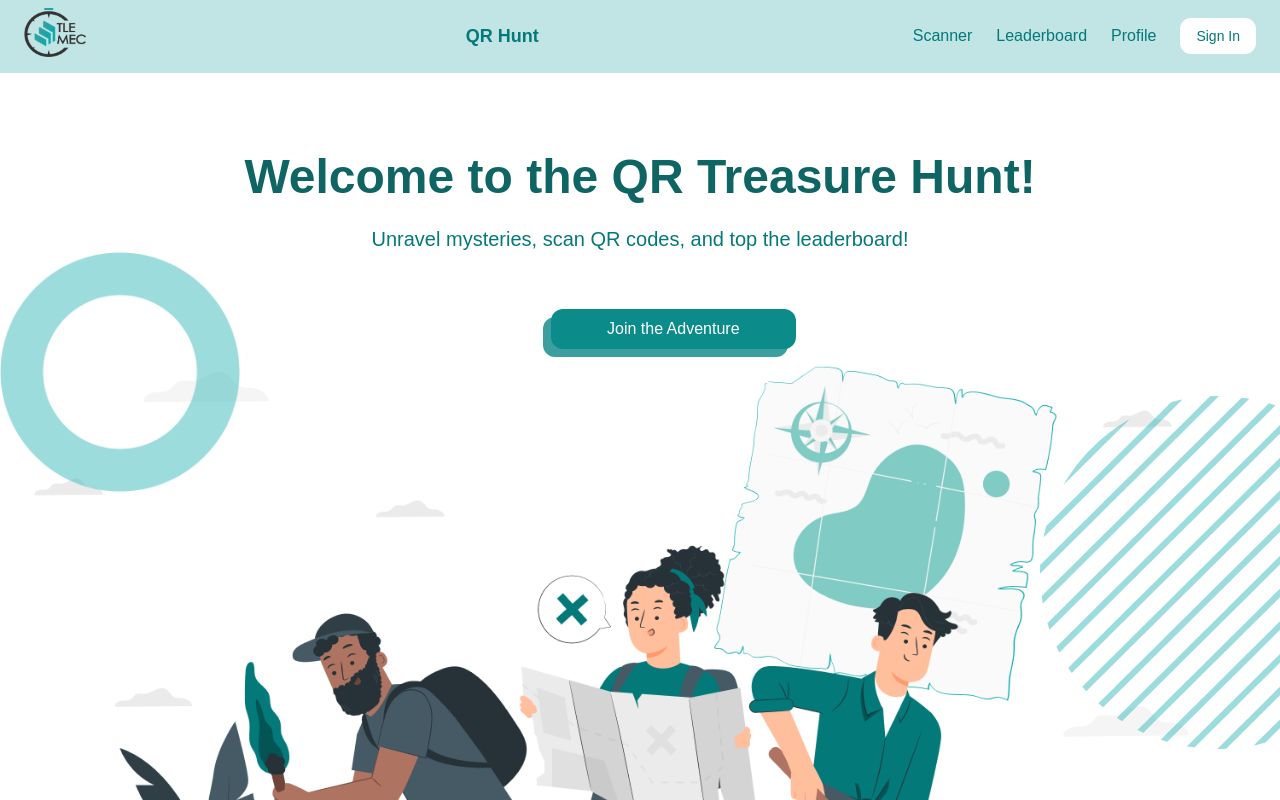
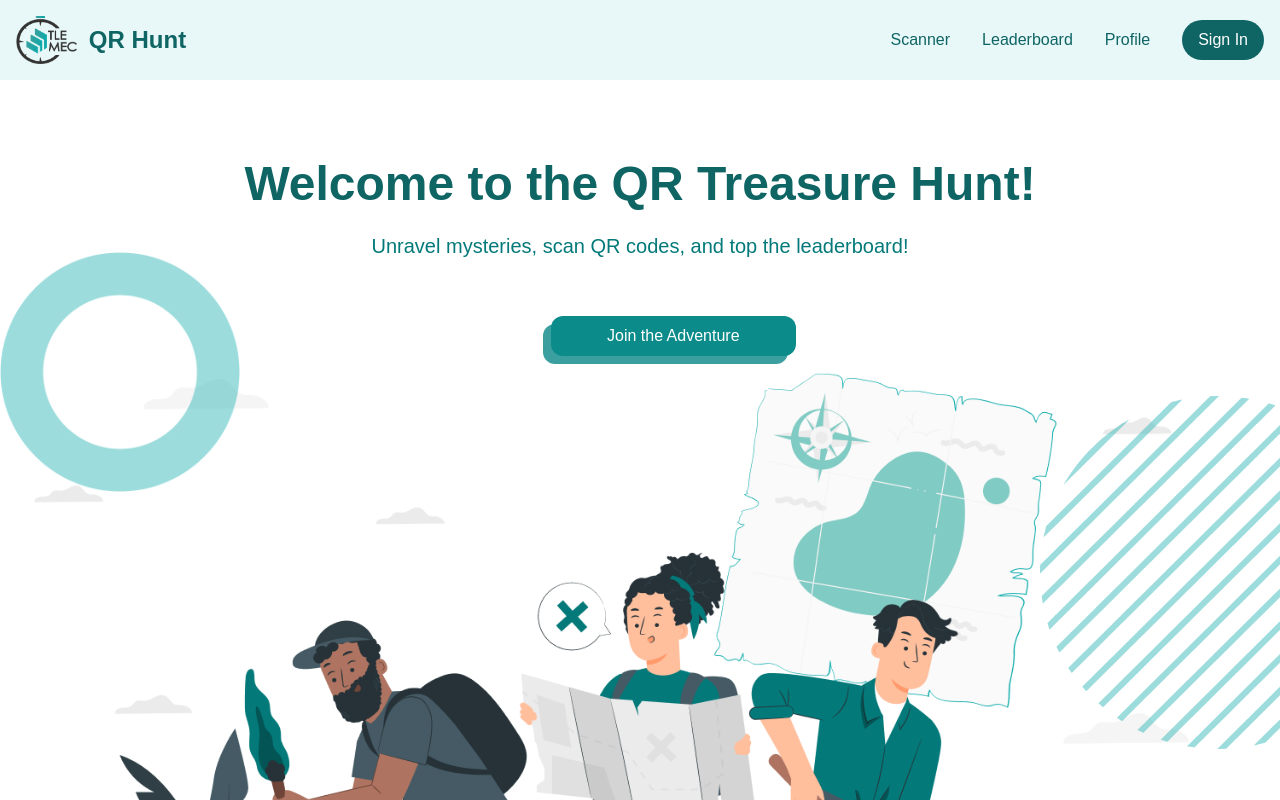
Before and after one commit to roshinjimmy/qr-hunt, a Next.js app: page / in a window 1280 px wide. Shown: the top 800 px of the page. Built offline with nearby package versions, Linux system fonts and the light colour scheme; no server answers.

Commit message:
updated layout to remove dark background

```diff
--- a/src/app/layout.js
+++ b/src/app/layout.js
@@ -1,18 +1,20 @@
-import './globals.css';
-import Navbar from '../components/navbar';
+import './globals.css'; // Import global styles
+import Navbar from '../components/navbar'; // Import Navbar
 import { AuthProvider } from '@/context/authcontext'; // Import AuthProvider
 
 const RootLayout = ({ children }) => {
   return (
     <html lang="en">
       <head>
-        {/* Head content goes here */}
+        {/* Link to Google Fonts */}
         <link href="https://fonts.googleapis.com/css2?family=Poppins:wght@400;600;700&display=swap" rel="stylesheet" />
       </head>
-      <body className="bg-gray-900 text-white">
+      <body className="bg-white text-gray-900"> {/* Use appropriate background and text colors */}
         <AuthProvider> {/* Wrap children with AuthProvider */}
           <Navbar />
-          <main>{children}</main>
+          <main className="flex flex-col min-h-screen"> {/* Ensure main takes full height */}
+            {children}
+          </main>
         </AuthProvider>
       </body>
     </html>
--- a/src/components/navbar.js
+++ b/src/components/navbar.js
@@ -22,15 +22,17 @@ const Navbar = () => {
   }, []);
 
   return (
-    <nav className="px-6 py-2 relative bg-[#C1E4E4] text-[#047979]">
+    <nav className="bg-[#E8F8F8] text-[#0F6464] shadow-md p-4">
       <div className="container mx-auto flex items-center justify-between">
-        <Image
-          src={logo}
-          alt="logo"
-          className="w-10 mb-2"
-          style={{ height: '5%', width: '5%', marginRight: '6px' }}
-        />
-        <h1 className="text-lg font-bold">QR Hunt</h1>
+        <div className="flex items-center">
+          <Image
+            src={logo}
+            alt="logo"
+            className="h-12 mr-3" // Set only height to keep aspect ratio
+            style={{ height: '3rem', width: 'auto' }} // Responsive height with auto width
+          />
+          <h1 className="text-2xl font-bold">QR Hunt</h1>
+        </div>
 
         {/* Hamburger Icon for Mobile View */}
         <button
@@ -39,7 +41,7 @@ const Navbar = () => {
           aria-label="Toggle menu"
         >
           <svg
-            className="w-6 h-6"
+            className="w-8 h-8 text-[#0F6464]"
             fill="none"
             stroke="currentColor"
             viewBox="0 0 24 24"
@@ -55,20 +57,20 @@ const Navbar = () => {
         </button>
 
         {/* Navigation Links for Desktop */}
-        <div className="hidden md:flex space-x-6 items-center">
-          <Link href="/scanner" className="hover:text-gray-400 transition duration-200">
+        <div className="hidden md:flex space-x-8 items-center">
+          <Link href="/scanner" className="hover:text-gray-600 transition duration-200">
             Scanner
           </Link>
-          <Link href="/leaderboard" className="hover:text-gray-400 transition duration-200">
+          <Link href="/leaderboard" className="hover:text-gray-600 transition duration-200">
             Leaderboard
           </Link>
-          <Link href="/profile" className="hover:text-gray-400 transition duration-200">
+          <Link href="/profile" className="hover:text-gray-600 transition duration-200">
             Profile
           </Link>
           {!user && (
             <Link
               href="/login"
-              className="bg-white hover:bg-[rgba(12,130,130,0.8)] hover:text-white transition duration-200 px-4 py-2 text-sm rounded-[11px]"
+              className="bg-[#0F6464] text-white hover:bg-[#0B5454] transition duration-200 px-4 py-2 rounded-full"
             >
               Sign In
             </Link>
@@ -77,12 +79,12 @@ const Navbar = () => {
 
         {/* Mobile Fullscreen Menu */}
         {isMobileMenuOpen && (
-          <div className="fixed inset-0 bg-gray-900 bg-opacity-95 flex flex-col z-50">
+          <div className="fixed inset-0 bg-[#047979] bg-opacity-95 flex flex-col z-50">
             <ul className="space-y-8 text-center mt-10">
               <li>
                 <Link
                   href="/scanner"
-                  className="text-white text-2xl hover:text-gray-400 transition duration-200"
+                  className="text-white text-3xl hover:text-gray-300 transition duration-200"
                   onClick={() => setMobileMenuOpen(false)} // Close menu on click
                 >
                   Scanner
@@ -91,7 +93,7 @@ const Navbar = () => {
               <li>
                 <Link
                   href="/leaderboard"
-                  className="text-white text-2xl hover:text-gray-400 transition duration-200"
+                  className="text-white text-3xl hover:text-gray-300 transition duration-200"
                   onClick={() => setMobileMenuOpen(false)}
                 >
                   Leaderboard
@@ -100,7 +102,7 @@ const Navbar = () => {
               <li>
                 <Link
                   href="/profile"
-                  className="text-white text-2xl hover:text-gray-400 transition duration-200"
+                  className="text-white text-3xl hover:text-gray-300 transition duration-200"
                   onClick={() => setMobileMenuOpen(false)}
                 >
                   Profile
@@ -110,7 +112,7 @@ const Navbar = () => {
                 <li>
                   <Link
                     href="/login"
-                    className="bg-blue-500 hover:bg-blue-600 transition duration-200 px-6 py-3 rounded-md text-xl text-white"
+                    className="bg-blue-600 hover:bg-blue-700 transition duration-200 px-6 py-3 rounded-full text-xl text-white"
                     onClick={() => setMobileMenuOpen(false)}
                   >
                     Sign In
```
